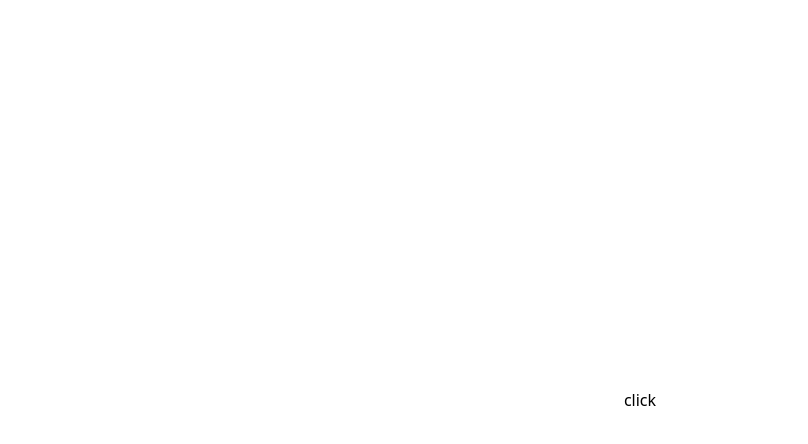
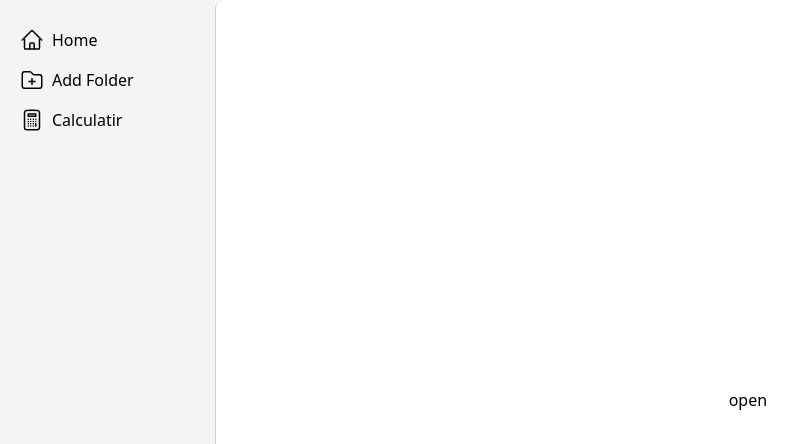
Before and after one commit to Habsyi2512/framer-motion, a Next.js app: page / in a window 1280 px wide. Shown: the top 444 px of the page, without its empty margins (0-808 px from the left). Built offline with nearby package versions, Linux system fonts and the light colour scheme.

Commit message:
"Refactor layout and page components, introducing SidebarContext and new component structure"

```diff
--- a/src/app/layout.tsx
+++ b/src/app/layout.tsx
@@ -1,6 +1,7 @@
 import type { Metadata } from "next";
 import localFont from "next/font/local";
 import "./globals.css";
+import SideBarContext from "@/context/SidebarContextType";
 
 const geistSans = localFont({
   src: "./fonts/GeistVF.woff",
@@ -28,7 +29,7 @@ export default function RootLayout({
       <body
         className={`${geistSans.variable} ${geistMono.variable} antialiased`}
       >
-        {children}
+        <SideBarContext>{children}</SideBarContext>
       </body>
     </html>
   );
--- a/src/app/page.tsx
+++ b/src/app/page.tsx
@@ -1,45 +1,11 @@
-"use client";
-import { useState } from "react";
-import { motion, AnimatePresence } from "framer-motion";
-import { XMarkIcon } from "@/components/icons/XMarkIcon";
+import Sidebar from "@/components/sidebar/Sidebar";
+import MainContent from "@/components/MainContent";
 
 export default function Home() {
-  const [state, setState] = useState<boolean>(false);
   return (
-    <main className="min-h-screen w-full flex items-center justify-center">
-      <button onClick={() => setState(!state)}>click</button>
-      <motion.div
-        initial={{ x: "100%" }}
-        animate={{ x: "calc(100vw - 50%)" }}
-      />
-      <AnimatePresence>
-        {state && (
-          <motion.div
-            style={{ originX: 0.5 }}
-            initial={{ opacity: 0 }}
-            animate={{ opacity: 1 }}
-            exit={{ opacity: 0 }}
-            transition={{
-              duration: 0.5,
-              type: "spring",
-            }}
-            className="w-full h-screen fixed flex items-center justify-center top-0 left-0 p-2 bg-black/30 backdrop-blur-sm"
-          >
-            <motion.div
-              initial={{ scale: 0, opacity: 0 }}
-              animate={{ scale: 1, opacity: 1 }}
-              className="w-full max-w-3xl bg-black text-white rounded-2xl h-[500px] relative"
-            >
-              <button
-                onClick={() => setState(false)}
-                className="group absolute hover:bg-white/50 transition-colors duration-200 p-2 rounded-full z-10 top-5 right-5"
-              >
-                <XMarkIcon className="size-6" />
-              </button>
-            </motion.div>
-          </motion.div>
-        )}
-      </AnimatePresence>
+    <main className="flex">
+      <Sidebar />
+      <MainContent />
     </main>
   );
 }
--- /dev/null
+++ b/src/components/MainContent.tsx
@@ -0,0 +1,46 @@
+"use client";
+
+import React, { useContext } from "react";
+import { AnimatePresence, motion } from "framer-motion";
+import { XMarkIcon } from "./icons/XMarkIcon";
+import { SidebarContextType } from "@/context/SidebarContextType";
+export default function MainContent() {
+  const { isOpenSidebar, setIsOpenSidebar } = useContext(SidebarContextType);
+
+  return (
+    <div className="min-h-screen rounded-l-lg border-l border-gray-900/20 w-full flex items-center justify-center">
+      <button onClick={() => setIsOpenSidebar(!isOpenSidebar)}>open</button>
+      <motion.div
+        initial={{ x: "100%" }}
+        animate={{ x: "calc(100vw - 50%)" }}
+      />
+      <AnimatePresence>
+        {isOpenSidebar && (
+          <motion.div
+            initial={{ opacity: 0 }}
+            animate={{ opacity: 1 }}
+            exit={{ opacity: 0 }}
+            transition={{
+              duration: 0.5,
+              type: "spring",
+            }}
+            className="w-full h-screen fixed flex items-center justify-center top-0 left-0 p-2 bg-black/30 backdrop-blur-sm"
+          >
+            <motion.div
+              initial={{ scale: 0, opacity: 0 }}
+              animate={{ scale: 1, opacity: 1 }}
+              className="w-full max-w-3xl bg-black text-white rounded-2xl h-[500px] relative"
+            >
+              <button
+                onClick={() => setIsOpenSidebar(false)}
+                className="group absolute hover:bg-white/50 transition-colors duration-200 p-2 rounded-full z-10 top-5 right-5"
+              >
+                <XMarkIcon className="size-6" />
+              </button>
+            </motion.div>
+          </motion.div>
+        )}
+      </AnimatePresence>
+    </div>
+  );
+}
--- /dev/null
+++ b/src/components/sidebar/Sidebar.tsx
@@ -0,0 +1,45 @@
+"use client";
+
+import React from "react";
+import { motion } from "framer-motion";
+import { CalculatorIcon } from "../icons/CalculatorIcon";
+import { HomeIcon } from "../icons/HomeIcon";
+import { FolderPlusIcon } from "../icons/FolderPlus";
+
+type IconObject = {
+  name: string;
+  icon: React.ReactNode;
+};
+
+export default function Sidebar() {
+  const data: IconObject[] = [
+    {
+      name: "Home",
+      icon: <HomeIcon className="size-6" />,
+    },
+    {
+      name: "Add Folder",
+      icon: <FolderPlusIcon className="size-6" />,
+    },
+    {
+      name: "Calculatir",
+      icon: <CalculatorIcon className="size-6" />,
+    },
+  ];
+  return (
+    <motion.aside
+      initial={{ width: 0, padding: 0 }}
+      animate={{ width: 250, padding: 20 }}
+      className="bg-gray-100 overflow-hidden"
+    >
+      <ul>
+        {data.map((item, index) => (
+          <li key={index} className="flex gap-x-2 items-center py-2">
+            <div>{item.icon}</div>
+            <div>{item.name}</div>
+          </li>
+        ))}
+      </ul>
+    </motion.aside>
+  );
+}
--- /dev/null
+++ b/src/context/SidebarContextType.tsx
@@ -0,0 +1,32 @@
+"use client";
+
+import React, { createContext, useState, SetStateAction } from "react";
+
+export interface SidebarContextTypeProps {
+  isOpenSidebar: boolean;
+  setIsOpenSidebar: React.Dispatch<SetStateAction<boolean>>;
+}
+
+// Tidak perlu memberikan nilai undefined secara eksplisit
+export const SidebarContextType = createContext<SidebarContextTypeProps>({
+  isOpenSidebar: false,
+  setIsOpenSidebar: () => {},
+});
+
+export default function SideBarContext({
+  children,
+}: {
+  children: React.ReactNode;
+}) {
+  const [isOpenSidebar, setIsOpenSidebar] = useState<boolean>(false);
+  return (
+    <SidebarContextType.Provider
+      value={{
+        isOpenSidebar: isOpenSidebar,
+        setIsOpenSidebar: setIsOpenSidebar,
+      }}
+    >
+      {children}
+    </SidebarContextType.Provider>
+  );
+}
```
